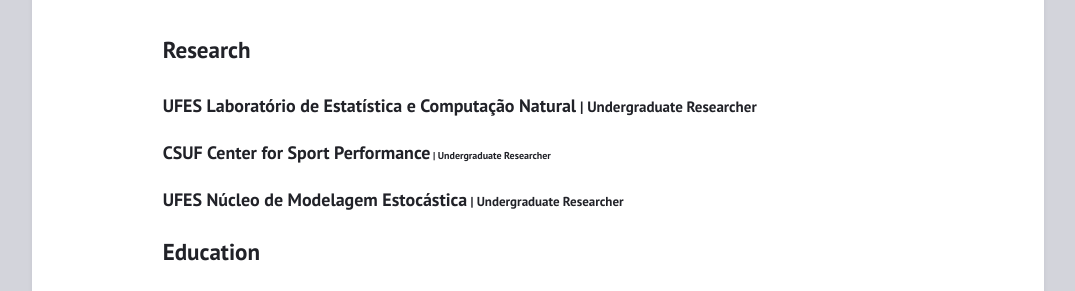
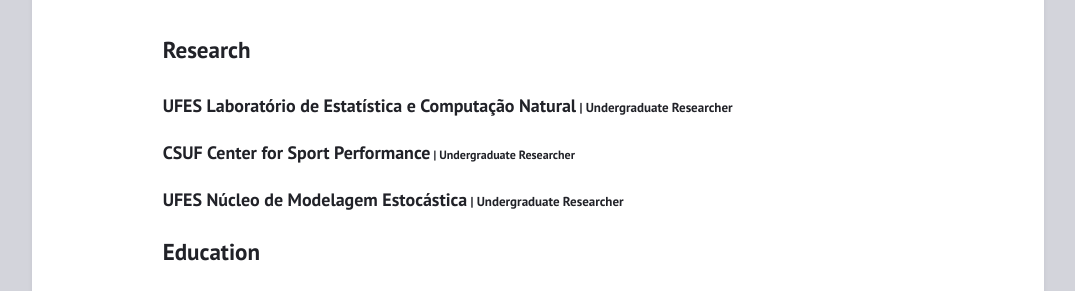
Before and after one commit to limacornejo/limacornejo.github.io, a Jekyll site: the page built from cv.md, in a window 1280 px wide. Shown: the part 176-467 px from the top of the page, without its empty margins (102-1177 px from the left). Built offline with Jekyll 4.4.1, drawn with Linux system fonts in a browser that asks for light colours.

Commit message:
Update cv.md

```diff
--- a/cv.md
+++ b/cv.md
@@ -7,9 +7,9 @@
 
 <header><h2>Research</h2></header>
 
-<p><h3>UFES Laboratório de Estatística e Computação Natural<span style="font-size:15px;"> | Undergraduate Researcher </span></h3></p>
+<p><h3>UFES Laboratório de Estatística e Computação Natural<span style="font-size:13px;"> | Undergraduate Researcher </span></h3></p>
 
-<p><h3>CSUF Center for Sport Performance<small style="font-size:10px;"> | Undergraduate Researcher </small></h3></p>
+<p><h3>CSUF Center for Sport Performance<small style="font-size:12px;"> | Undergraduate Researcher </small></h3></p>
 
 <p><h3>UFES Núcleo de Modelagem Estocástica<small style="font-size:13px;"> | Undergraduate Researcher </small></h3></p>
 
```
